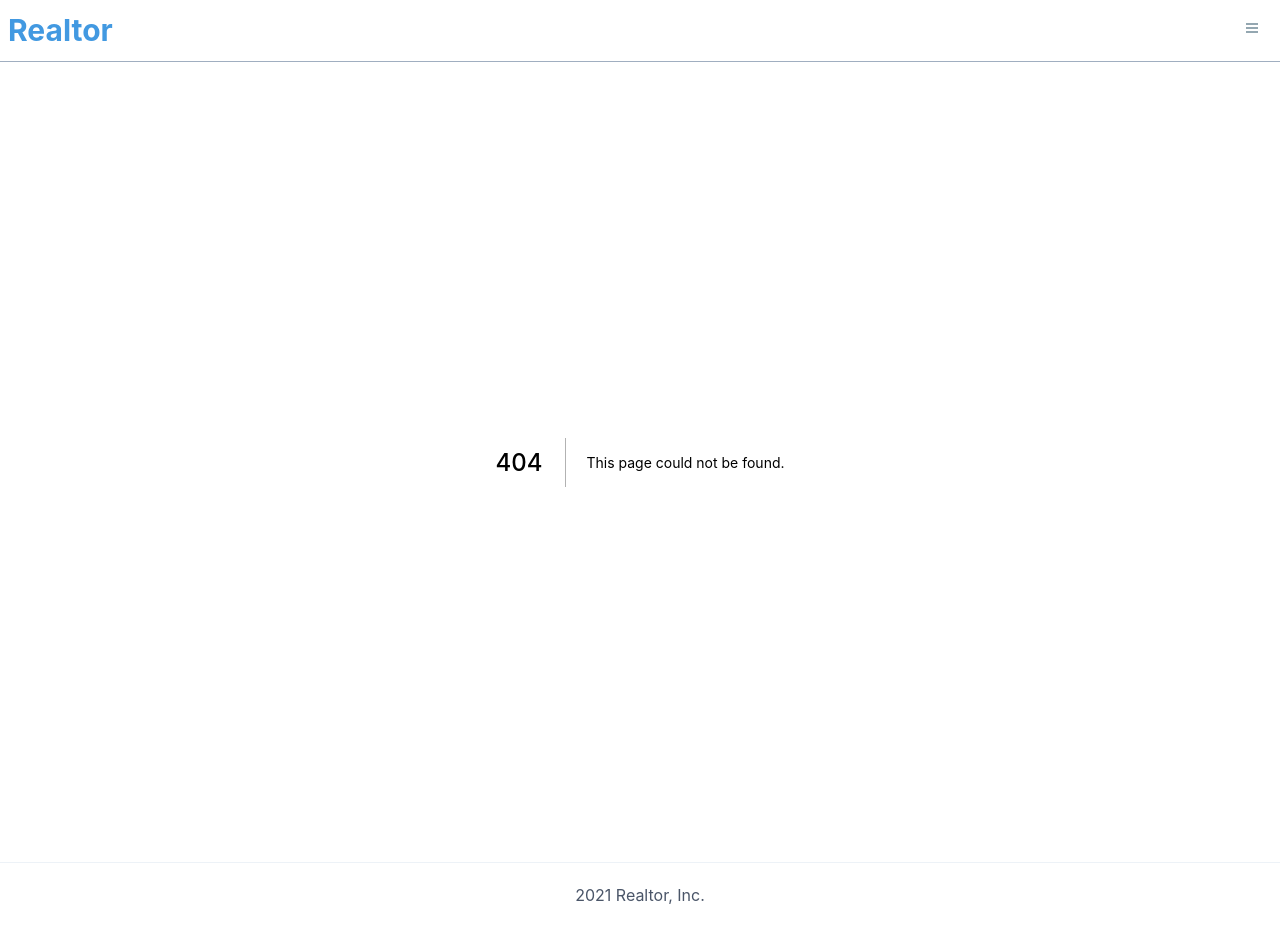
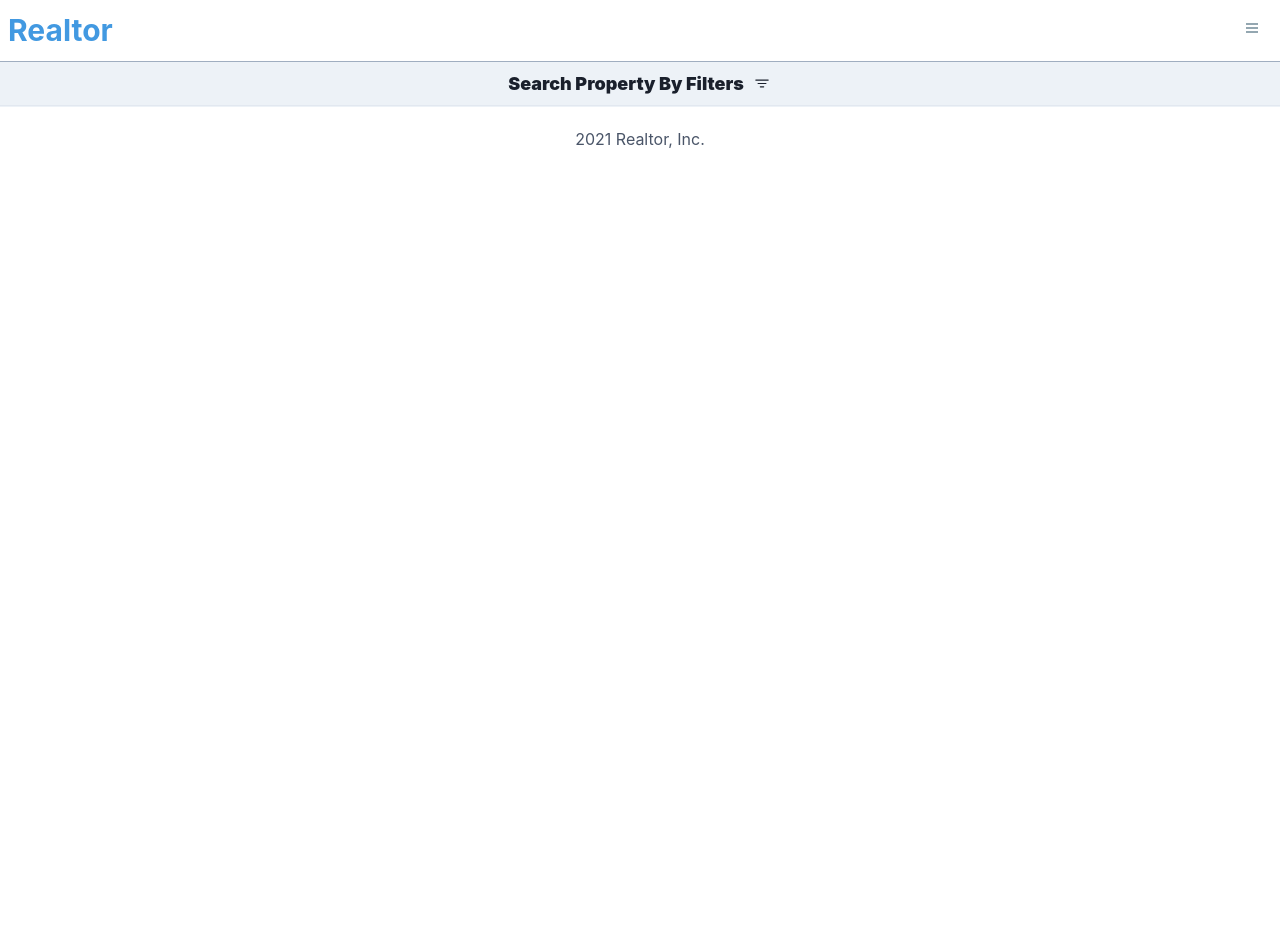
Before and after one commit to programer1983/React-Realstate-Api-Search-Sort-CSS, a Next.js app: page /search in a window 1280 px wide. Before the commit this address had no page. After the commit the page ends 800 px from the top, so only its background shows below. Built offline with nearby package versions, Linux system fonts and the light colour scheme.

Commit message:
creating a search page;

```diff
--- /dev/null
+++ b/pages/search.js
@@ -0,0 +1,31 @@
+import {useState} from "react"
+import { useRouter } from "next/router"
+import Image from "next/image"
+import {Flex, Box, Text, Icon} from "@chakra-ui/react"
+import {BsFilter} from "react-icons/bs"
+
+const Search = () => {
+    const [searchFilters, setSearchFilters] = useState(false)
+    const router = useRouter()
+
+    return (
+        <Box>
+            <Flex
+              cursor="pointer"
+              bg="gray.100"
+              borderBottom="1px"
+              borderColor="gray.200"
+              p="2"
+              fontWeight="black"
+              fontSize="lg"
+              justifyContent="center"
+              alignItems="center"
+            >
+                <Text>Search Property By Filters</Text>
+                <Icon paddingLeft="2" w="7" as={BsFilter} />
+            </Flex>
+        </Box>
+    )
+}
+
+export default Search
```
